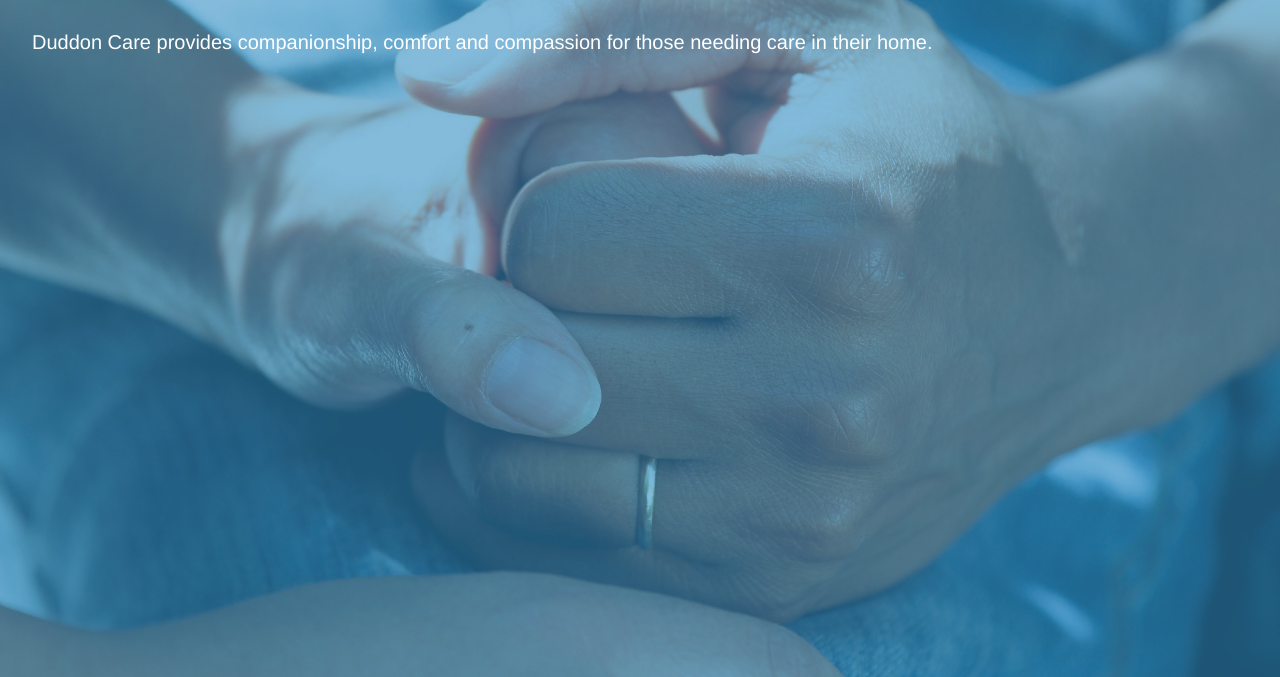
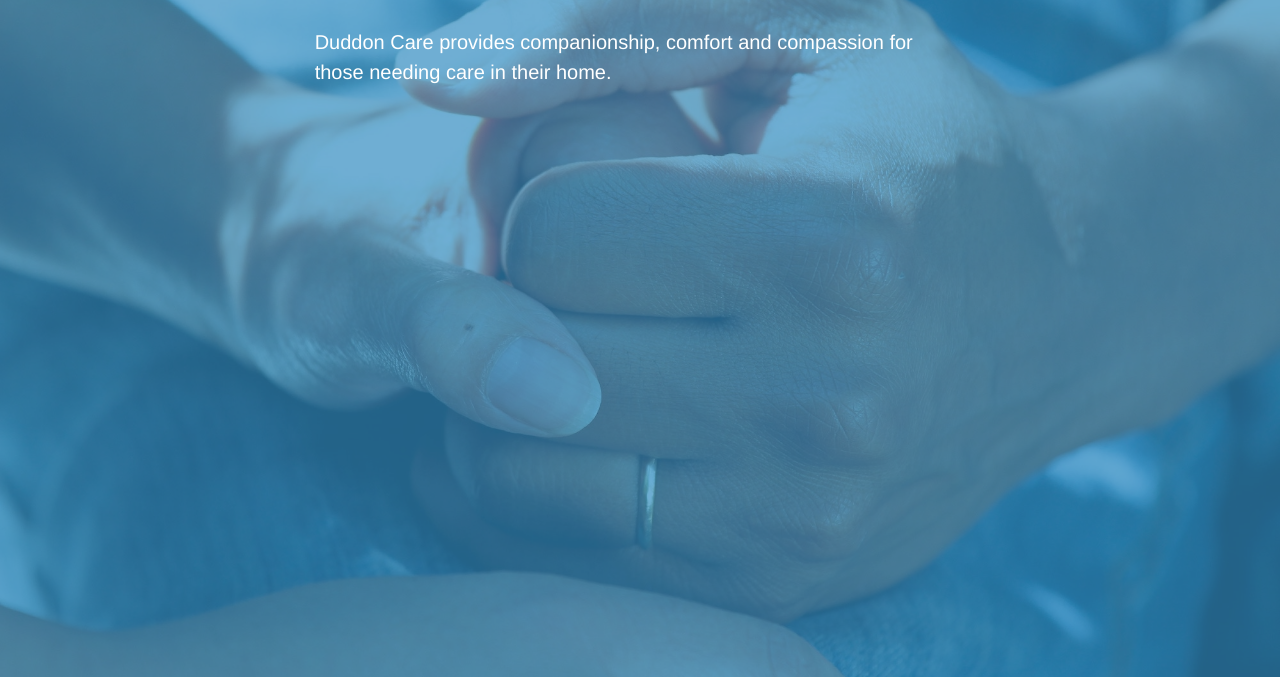
Before and after one commit to hannahcmtucker/duddoncare, a Gatsby site: page / in a window 1280 px wide. Shown: the part 329-1006 px from the top of the page. Built offline with nearby package versions, Linux system fonts and the light colour scheme; Gatsby itself is replaced by a stand-in of ours; a web font is replaced by a local one; what emotion-normalize would draw is missing.

Commit message:
Set max line length hero image text

```diff
--- a/src/components/Hero.tsx
+++ b/src/components/Hero.tsx
@@ -8,10 +8,12 @@ export default function Hero() {
   return (
     <BackgroundImage>
       <Overlay />
-      <TextWrapper>
-        <HeroHeading>{heroHeading}</HeroHeading>
-        <HeroSubtitle>{heroSubtitle}</HeroSubtitle>
-      </TextWrapper>
+      <Wrapper>
+        <Text>
+          <HeroHeading>{heroHeading}</HeroHeading>
+          <HeroSubtitle>{heroSubtitle}</HeroSubtitle>
+        </Text>
+      </Wrapper>
     </BackgroundImage>
   );
 }
@@ -32,10 +34,10 @@ const Overlay = styled.div`
   width: 100%;
   height: 100%;
   background-color: var(--color-primary);
-  opacity: 60%;
+  opacity: 70%;
 `;
 
-const TextWrapper = styled.div`
+const Wrapper = styled.div`
   position: absolute;
   left: 0;
   top: 0;
@@ -43,12 +45,17 @@ const TextWrapper = styled.div`
   height: 100%;
   display: flex;
   flex-direction: column;
-  color: white;
+  align-items: center;
   padding: var(--spacing-large);
 
   @media (min-width: ${theme.media.large}) {
     padding: var(--spacing-xLarge);
   }
+`;
+
+const Text = styled.div`
+  max-width: 65ch;
+  color: white;
 `;
 
 const HeroHeading = styled.h1`
```
